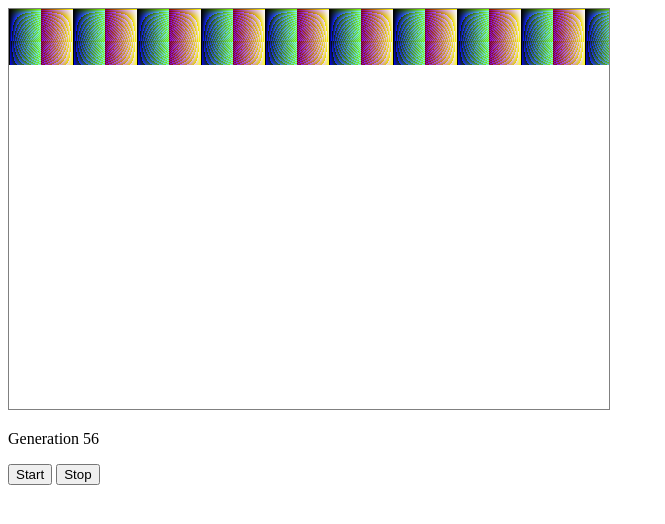
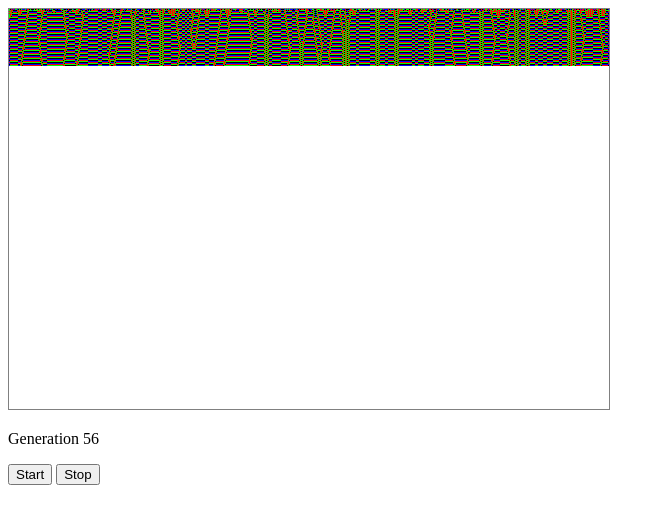
Before and after one commit to hindsholm/cellaut, a website: page app/index.html in a window 1280 px wide. Both pictures are taken after a click on the button "Start". Shown: the whole page, without its empty margins (0-665 px from the left). Drawn offline with Linux system fonts and the light colour scheme.

Commit message:
First shot at cellaut service

```diff
--- a/app/index.html
+++ b/app/index.html
@@ -1,5 +1,5 @@
 <!doctype html>
-<html lang="en" ng-app="CellAut">
+<html lang="en" ng-app="CellAutApp">
     <head>
         <meta charset="utf-8">
         <title>Cellular Automaton</title>
--- a/app/js/app.js
+++ b/app/js/app.js
@@ -1,41 +1,72 @@
-var app = angular.module('CellAut', []);
+var app = angular.module('CellAutApp', []);
 
-app.service('canvas', function() {
+app.service('cellaut', function () {
+    'use strict';
+    this.rule = [3, 3, 2, 2, 1, 1, 0, 0, 1, 1];
+    this.cells = [];
+    this.size = 0;
+    this.generation = 0;
+
+    this.init = function (size) {
+        var i;
+        this.size = size;
+        for (i = 0; i < size; ++i) {
+            this.cells[i] = Math.floor(4 * Math.random());
+        }
+        this.generation = 0;
+    };
+
+    this.nextGeneration = function () {
+        var prev = 0, cur, i;
+        for (i = 0; i < this.size - 1; i++) {
+            cur = this.rule[prev + this.cells[i] + this.cells[i + 1]];
+            prev = this.cells[i];
+            this.cells[i] = cur;
+        }
+        this.cells[this.size - 1] = this.rule[prev + this.cells[this.size - 1]];
+        this.generation += 1;
+    };
+
+});
+
+app.service('canvas', function () {
     'use strict';
     var canvas = document.getElementById('canvas'),
         context = canvas.getContext('2d');
 
-    this.scroll = function() {
+    this.scroll = function () {
         var imageData = context.getImageData(0, 1, canvas.width, canvas.height - 1);
         context.putImageData(imageData, 0, 0);
     };
 
-    this.drawLine = function(generation) {
-        var y, imageData, data, n;
-        if (generation >= canvas.height) {
-            scroll();
+    this.drawLine = function (cellaut) {
+        var y, imageData, data, n, i, cell;
+        if (cellaut.generation >= canvas.height) {
+            this.scroll();
         }
-        y = Math.min(generation, canvas.height - 1);
+        y = Math.min(cellaut.generation, canvas.height - 1);
         imageData = context.getImageData(0, y, canvas.width, 1);
         data = imageData.data;
         n = data.length;
-        for (var i = 0; i < n; i += 4) {
-            data[i] = i % 256;
-            data[i + 1] = (2 * i) % 256;
-            data[i + 2] = (generation * i) % 256;
+        for (i = 0; i < n; i += 4) {
+            cell = cellaut.cells[i / 4];
+            data[i] = (cell === 1) ? 255 : 0;
+            data[i + 1] = (cell === 2) ? 255 : 0;
+            data[i + 2] = (cell === 3) ? 255 : 0;
             data[i + 3] = 255;
         }
         context.putImageData(imageData, 0, y);
     };
 });
 
-app.controller('CellAutCtrl', ['$scope', '$timeout', 'canvas', function($scope, $timeout, canvas) {
+app.controller('CellAutCtrl', ['$scope', '$timeout', 'canvas', 'cellaut', function ($scope, $timeout, canvas, cellaut) {
     'use strict';
 
     var timer;
 
-    function nextGeneration() {
-        canvas.drawLine($scope.generation);
+    function nextGeneration () {
+        cellaut.nextGeneration();
+        canvas.drawLine(cellaut);
         $scope.generation++;
     }
 
@@ -44,23 +75,25 @@ app.controller('CellAutCtrl', ['$scope', '$timeout', 'canvas', function($scope,
         timer = $timeout(onTimeout, 50);
     }
 
-    $scope.start = function() {
+    $scope.start = function () {
         if (!timer) {
             timer = $timeout(onTimeout, 50);
         }
     };
 
-    $scope.stop = function() {
+    $scope.stop = function () {
         if (timer) {
             $timeout.cancel(timer);
             timer = null;
         }
     };
 
-    $scope.$on("destroy", function() {
+    $scope.$on("destroy", function () {
         $scope.stop();
     });
 
     $scope.generation = 0;
+    cellaut.init(600);
+    canvas.drawLine(cellaut);
 
 }]);
```
